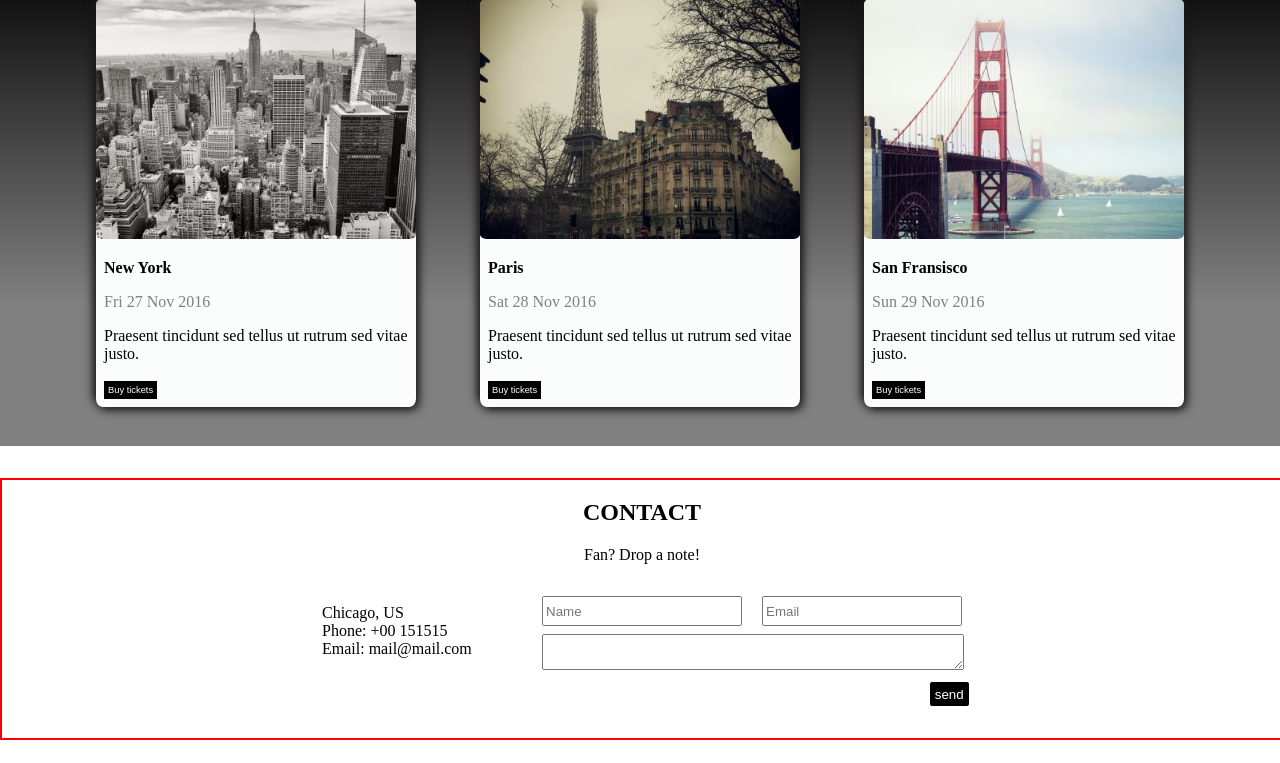
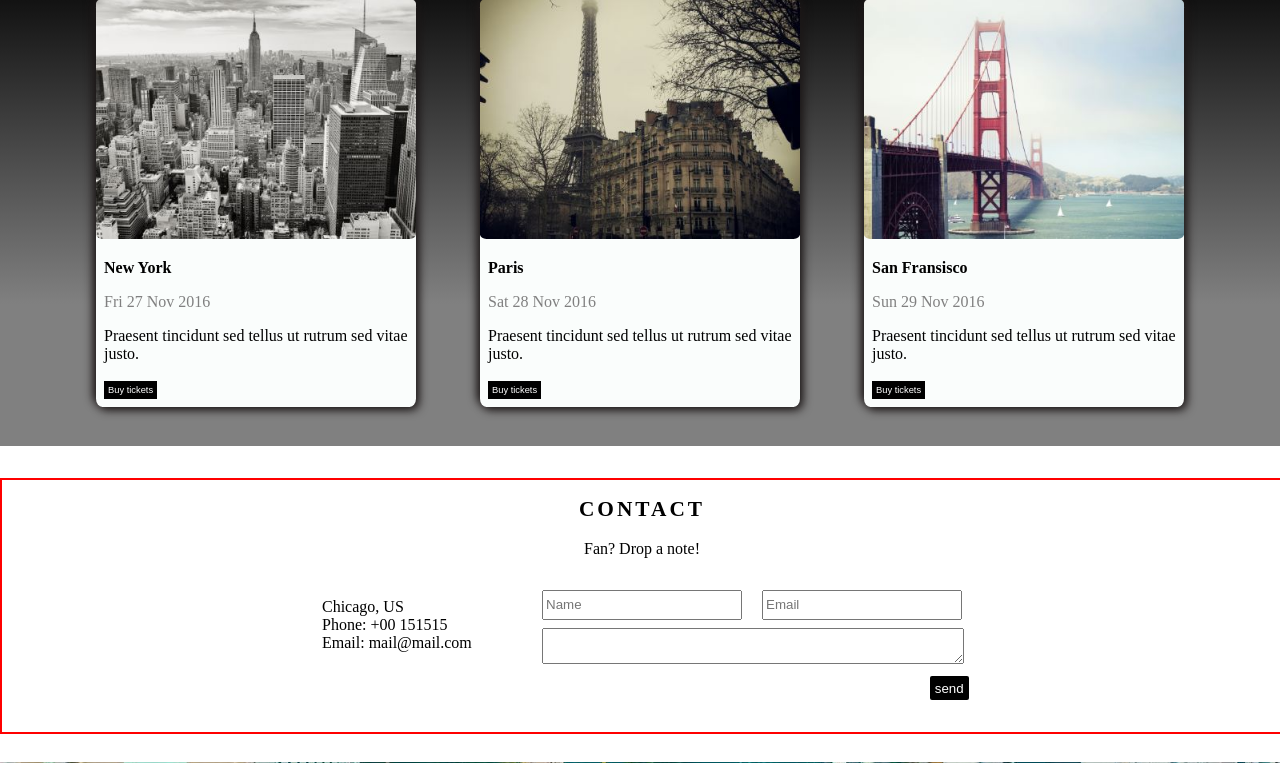
Before and after one commit to codegrann/The-Band, a PHP site: page / in a window 1280 px wide. Shown: the part 1557-2320 px from the top of the page. Run offline with PHP 8.4, Linux system fonts and the light colour scheme.

Commit message:
changed contact page heading word and letter spacing

```diff
--- a/style.css
+++ b/style.css
@@ -282,6 +282,11 @@ body{
     border: 2px solid red;
     width: 100vw;
 }
+#contact h1{
+    font-size: 16pt;
+    letter-spacing: 3px;
+    word-spacing: 2px;
+}
 #contact h1, #p_center{
     text-align: center;
 }
```
